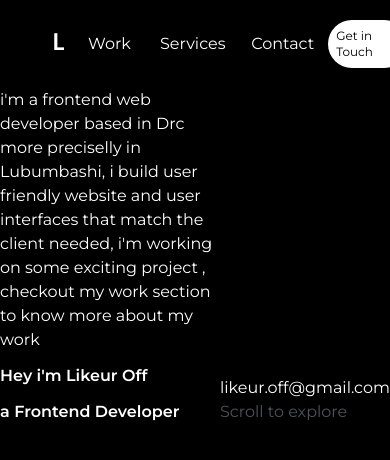
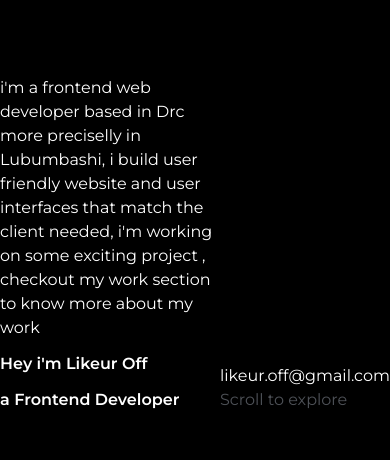
Before and after one commit to Likeur/my_creative_portfolio, an Angular app: page /home in a window 390 px wide. Shown: the top 460 px of the page. Built offline with nearby package versions, Linux system fonts and the light colour scheme.

Commit message:
start footer

```diff
--- a/src/app/components/footer/footer.component.html
+++ b/src/app/components/footer/footer.component.html
@@ -1 +1 @@
-<p>footer works!</p>
+<p>Footer</p>
--- a/src/app/components/navbar/navbar.component.html
+++ b/src/app/components/navbar/navbar.component.html
@@ -8,7 +8,7 @@
                         <span>Likeur. </span>
                     </a>
                 </div>
-                <ul class="flex items-center">
+                <ul class="absolute justify-center z-50 h-screen w-screen top-0 left-0 bg-black lg:w-min lg:h-min lg:relative flex flex-col lg:flex-row items-center">
                     @for (item of navLinks; track item.id) {
                         <li class="group ml-3 h-6 px-3 overflow-hidden">
                             <a routerLink="{{item.route}}" routerLinkActive="text-orange-600" class="flex flex-col group-hover:-translate-y-6 duration-500">
@@ -19,6 +19,10 @@
                     }
                     <a routerLink="" class="ml-3 bg-white text-black hover:bg-black duration-300 hover:border hover:text-white text-xs hover:border-white/30 rounded-full p-2">Get in Touch</a>
                 </ul>
+                <button class="lg:hidden">
+                    <span class="rounded-full h-0.5 w-7 block bg-white"></span>
+                    <span class="rounded-full h-0.5 w-7 block mt-2 bg-white"></span>
+                </button>
 
             </div>
         </nav>
--- a/src/app/pages/home-page/home-page.component.html
+++ b/src/app/pages/home-page/home-page.component.html
@@ -1,6 +1,6 @@
 <main>
-    <app-navbar />
-    <section class="lg:p-12">
+    <app-navbar class="relative z-50"/>
+    <section class="relative z-30 lg:p-12">
         <div class="flex items-end justify-between">
             <div class="text-home">
                 <p class="text-white lg:mt-10 dark:text-black lg:w-[40vw]">
```
